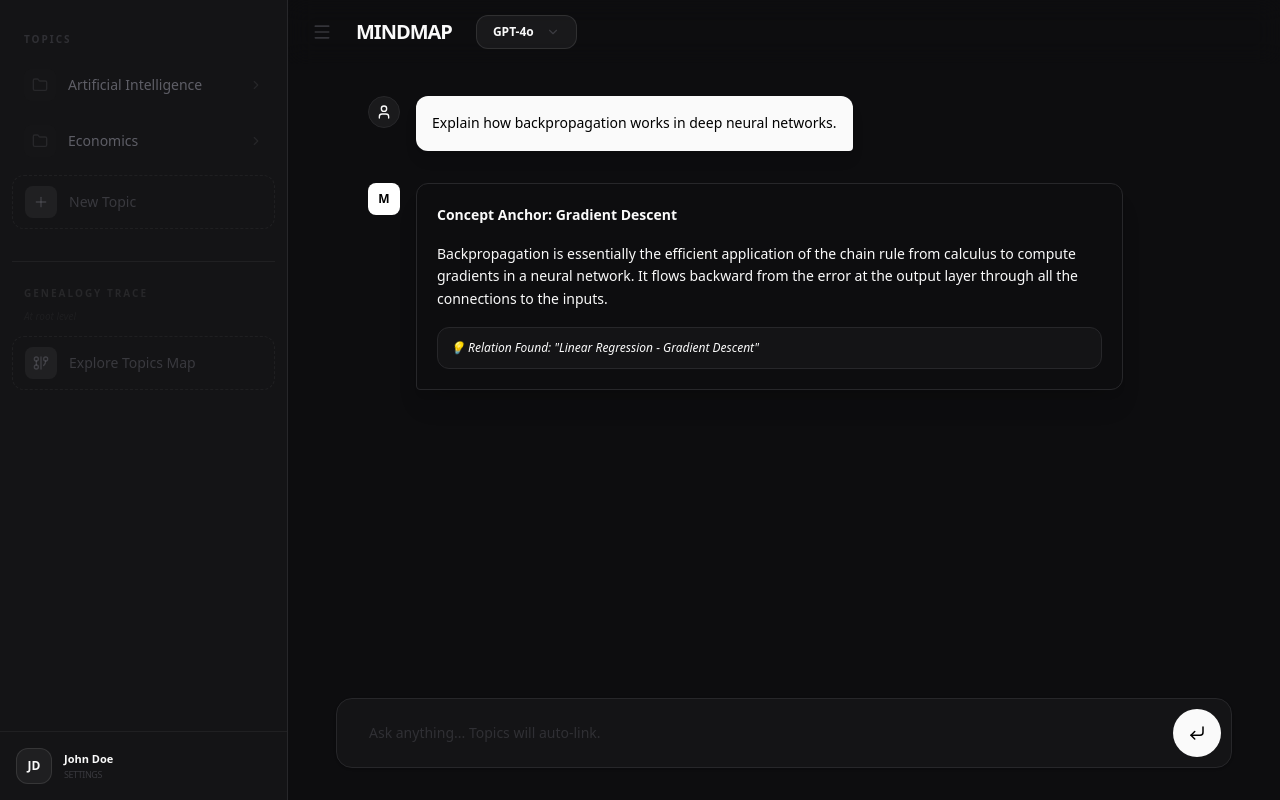
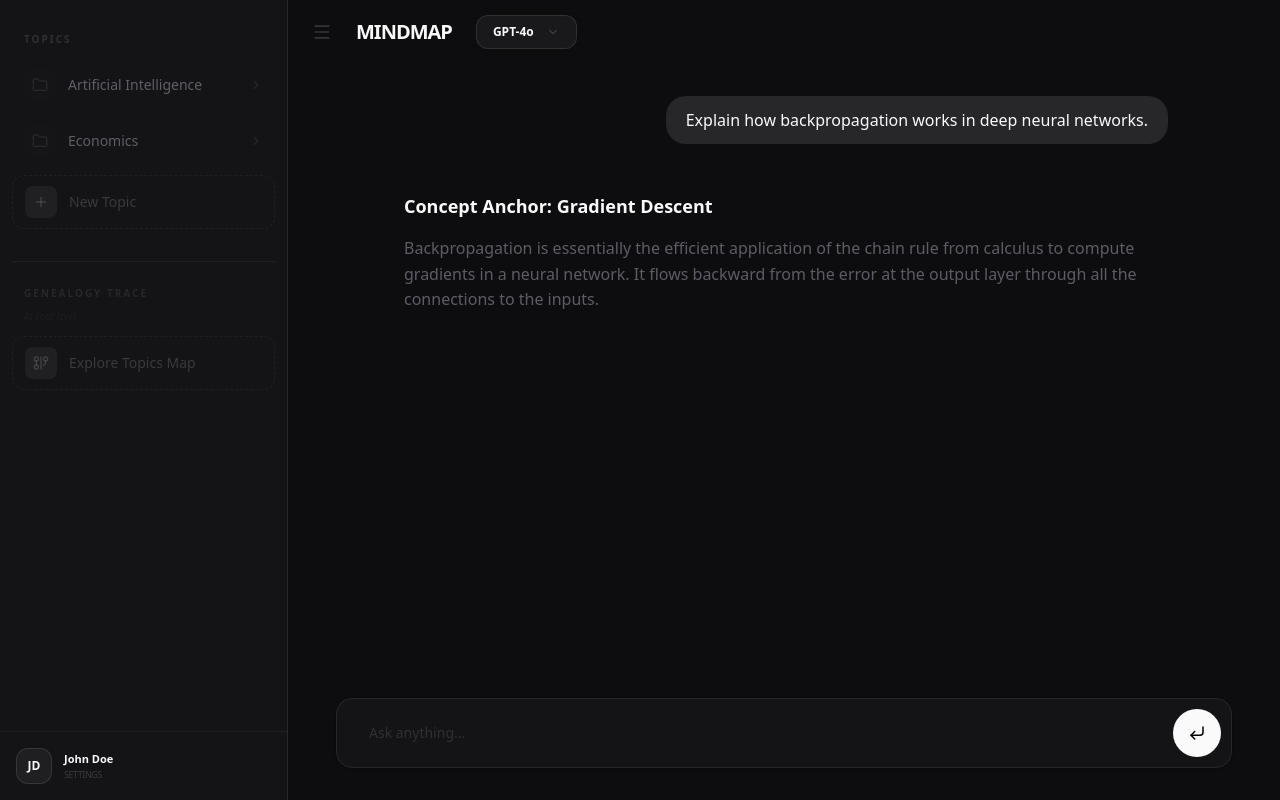
Before and after one commit to mugrichart/mindmap, a Next.js app in the folder client/: page /chats in a window 1280 px wide. Built offline with nearby package versions, Linux system fonts and the light colour scheme.

Commit message:
styles(chats): remove user/assistant avatars next to the chats

```diff
--- a/client/src/app/globals.css
+++ b/client/src/app/globals.css
@@ -68,15 +68,18 @@ h1, h2, h3, h4, h5, h6 {
 }
 
 .chat-bubble-user {
-  background: var(--primary);
-  color: #000000;
-  border-radius: 0.75rem 0.75rem 0.25rem 0.75rem;
+  background: var(--secondary);
+  color: var(--heading);
+  border-radius: 1.25rem;
+  padding: 0.75rem 1.25rem;
+  max-width: 85%;
   font-weight: 500;
+  line-height: 1.5;
 }
 
 .chat-bubble-ai {
   background: transparent;
-  border: 1px solid var(--secondary);
   color: var(--heading);
-  border-radius: 0.75rem 0.75rem 0.75rem 0.25rem;
+  width: 100%;
+  line-height: 1.6;
 }
--- a/client/src/components/ChatInterface.tsx
+++ b/client/src/components/ChatInterface.tsx
@@ -79,25 +79,20 @@ export default function ChatInterface({ onToggleSidebar }: ChatInterfaceProps) {
             </header>
 
             {/* Messages */}
-            <div className="flex-1 overflow-y-auto p-8 space-y-8 max-w-4xl mx-auto w-full">
-                <div className="flex gap-4 items-start">
-                    <div className="h-8 w-8 rounded-full bg-secondary/50 flex items-center justify-center text-heading border border-secondary shrink-0">
-                        <User size={16} />
+            <div className="flex-1 overflow-y-auto px-4 py-8">
+                <div className="max-w-3xl mx-auto space-y-12">
+                    {/* User Message */}
+                    <div className="flex flex-col items-end">
+                        <div className="chat-bubble-user">
+                            Explain how backpropagation works in deep neural networks.
+                        </div>
                     </div>
-                    <div className="chat-bubble-user p-4 text-sm leading-relaxed shadow-lg">
-                        Explain how backpropagation works in deep neural networks.
-                    </div>
-                </div>
 
-                <div className="flex gap-4 items-start">
-                    <div className="h-8 w-8 rounded-lg bg-white flex items-center justify-center text-black shrink-0 font-bold text-xs">
-                        M
-                    </div>
-                    <div className="chat-bubble-ai p-5 text-sm leading-relaxed shadow-xl max-w-[85%] border border-secondary">
-                        <p className="mb-4 font-bold">Concept Anchor: Gradient Descent</p>
-                        <p>Backpropagation is essentially the efficient application of the chain rule from calculus to compute gradients in a neural network. It flows backward from the error at the output layer through all the connections to the inputs.</p>
-                        <div className="mt-4 p-3 rounded-xl bg-secondary/30 border border-secondary flex items-center gap-3 italic text-xs text-heading font-medium">
-                            <span>💡 Relation Found: "Linear Regression - Gradient Descent"</span>
+                    {/* AI Message */}
+                    <div className="flex flex-col items-start">
+                        <div className="chat-bubble-ai px-1 text-sm md:text-base leading-relaxed">
+                            <p className="mb-4 font-bold text-lg text-heading">Concept Anchor: Gradient Descent</p>
+                            <p className="text-foreground/80">Backpropagation is essentially the efficient application of the chain rule from calculus to compute gradients in a neural network. It flows backward from the error at the output layer through all the connections to the inputs.</p>
                         </div>
                     </div>
                 </div>
@@ -108,7 +103,7 @@ export default function ChatInterface({ onToggleSidebar }: ChatInterfaceProps) {
                 <div className="max-w-4xl mx-auto relative group">
                     <div className="relative flex items-end gap-2 p-2 rounded-2xl bg-card border border-secondary shadow-sm group-focus-within:border-foreground/50 transition-all duration-300">
                         <textarea
-                            placeholder="Ask anything... Topics will auto-link."
+                            placeholder="Ask anything..."
                             rows={1}
                             className="flex-1 bg-transparent border-none outline-none focus:ring-0 focus:outline-none text-sm py-4 px-6 text-heading resize-none placeholder:text-foreground/30 max-h-48 overflow-y-auto custom-scrollbar"
                             onInput={(e) => {
```
